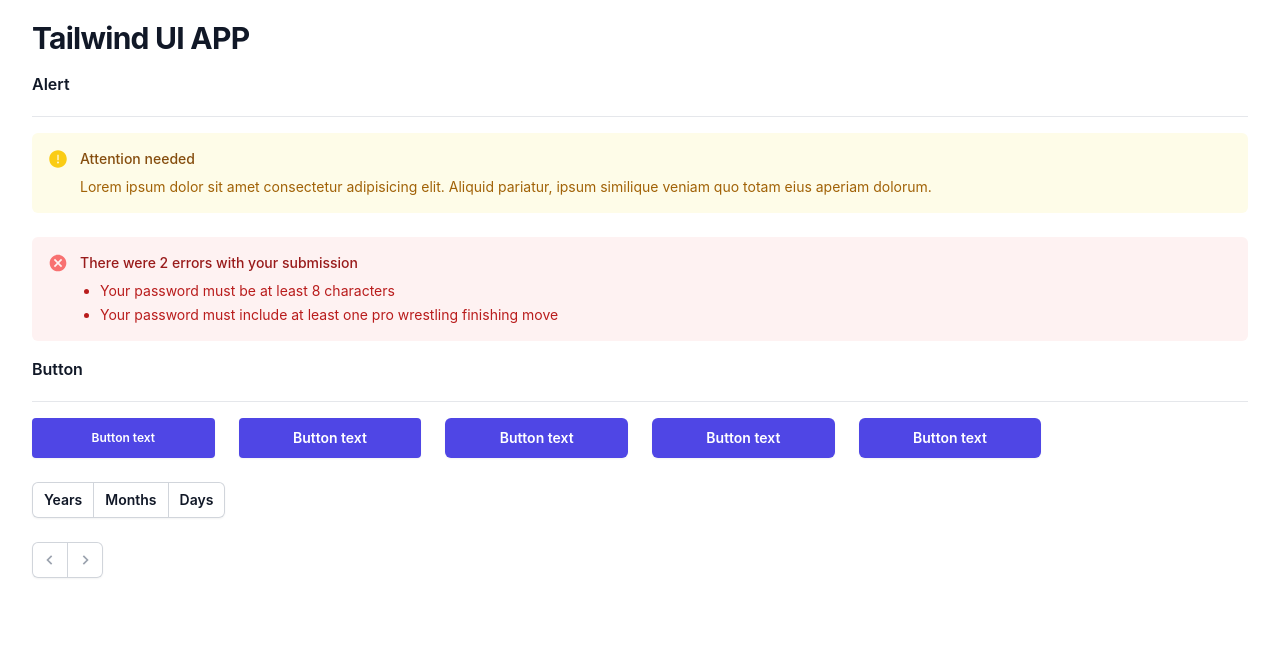
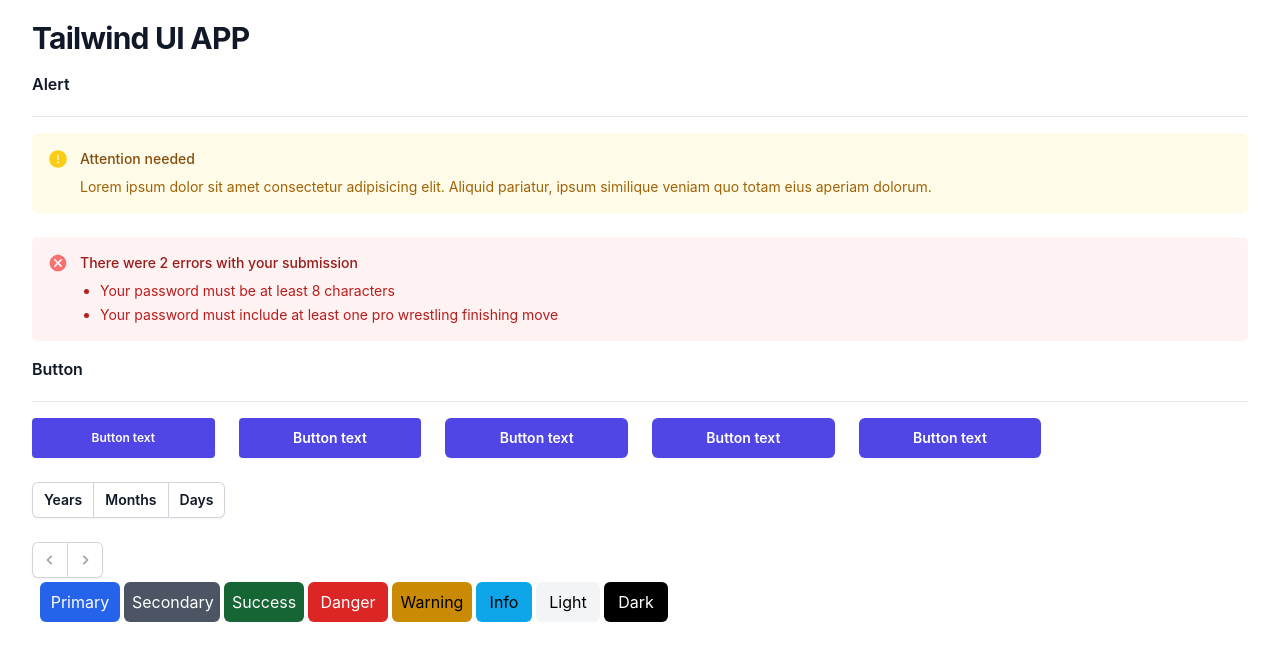
Before and after one commit to TeamFab2023/openui, a React (Create React App) app: page / in a window 1280 px wide. Shown: the top 660 px of the page. Built offline with nearby package versions, Linux system fonts and the light colour scheme.

Commit message:
Added some new buttons

```diff
--- a/src/App.tsx
+++ b/src/App.tsx
@@ -20,6 +20,7 @@
       <Alert />
       <Button />
 
+
     </div>
     </>
   );
--- a/src/components/Button/Button.tsx
+++ b/src/components/Button/Button.tsx
@@ -80,6 +80,25 @@
         <BiChevronRight className="h-5 w-5" aria-hidden="true" />
       </button>
     </span>
+    <br />
+
+    <span className="m-2">
+    <button type="button" className='bg bg-blue-600 text-white px-2 w-20 h-10 rounded-md hover:bg-blue-700'>Primary</button>
+    <button type="button"
+        className='bg bg-gray-600 text-white px-2 w-24 h-10 rounded-md m-1 hover:bg-gray-700'>Secondary</button>
+    <button type="button"
+        className='bg bg-green-800 text-white px-2 w-20 h-10 rounded-md m-0 hover:bg-green-900'>Success</button>
+    <button type="button"
+        className='bg bg-red-600 text-white px-2 w-20 h-10 rounded-md m-1 hover:bg-red-800'>Danger</button>
+    <button type="button"
+        className='bg bg-yellow-600 text-black px-2 w-20 h-10 rounded-md m-0 hover:bg-yellow-500'>Warning</button>
+    <button type="button" className='bg bg-sky-500 text-black px-2 w-14 h-10 rounded-md m-1 hover:bg-sky-400'>Info</button>
+    <button type="button"
+        className='bg bg-gray-100 text-black px-2 w-16 h-10 rounded-md m-0 hover:bg-gray-300'>Light</button>
+    <button type="button" className='bg bg-black text-white px-2 w-16 h-10 rounded-md m-1 hover:bg-gray-900'>Dark</button>
+</span>
+
+
   </>
   )
 }
```
